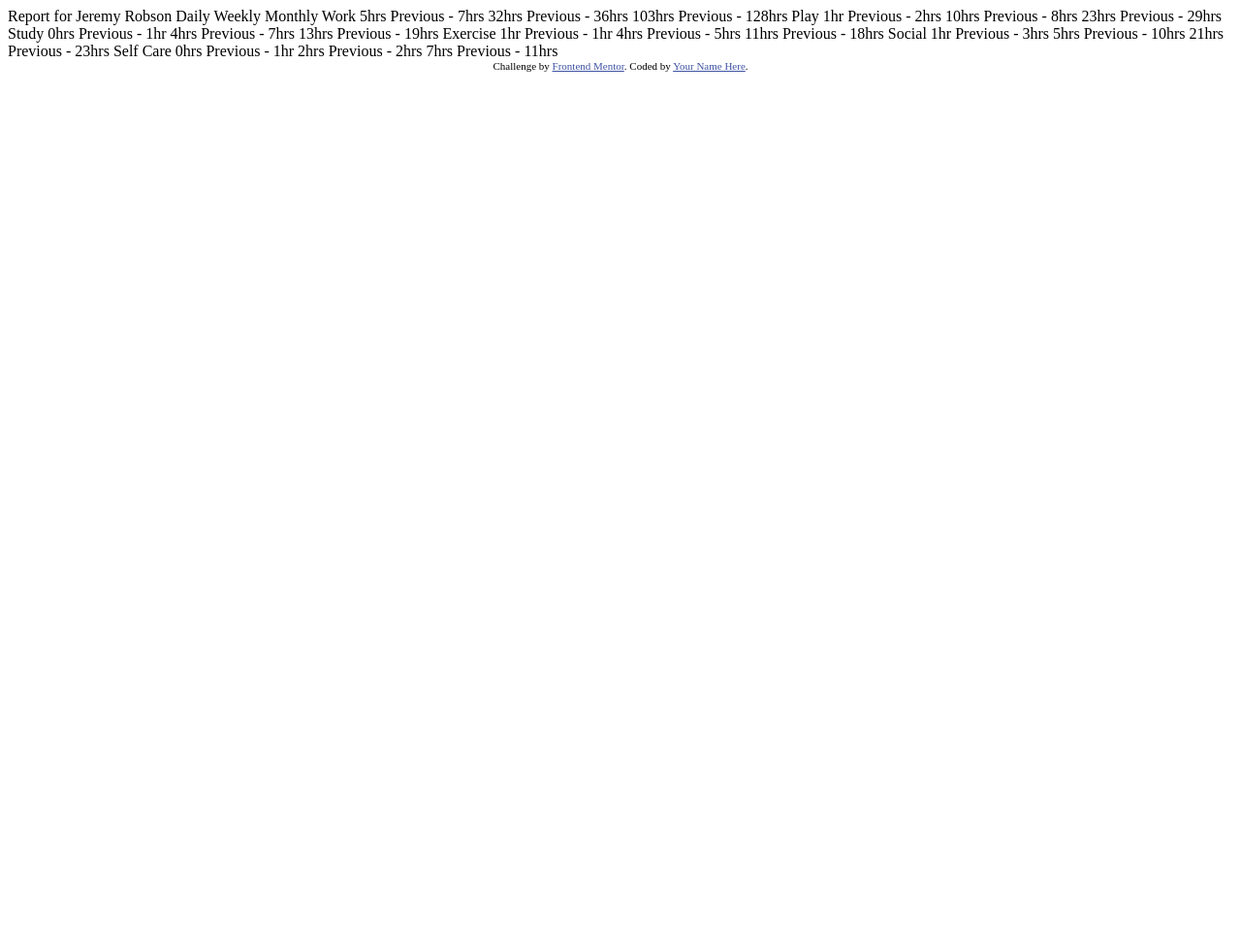
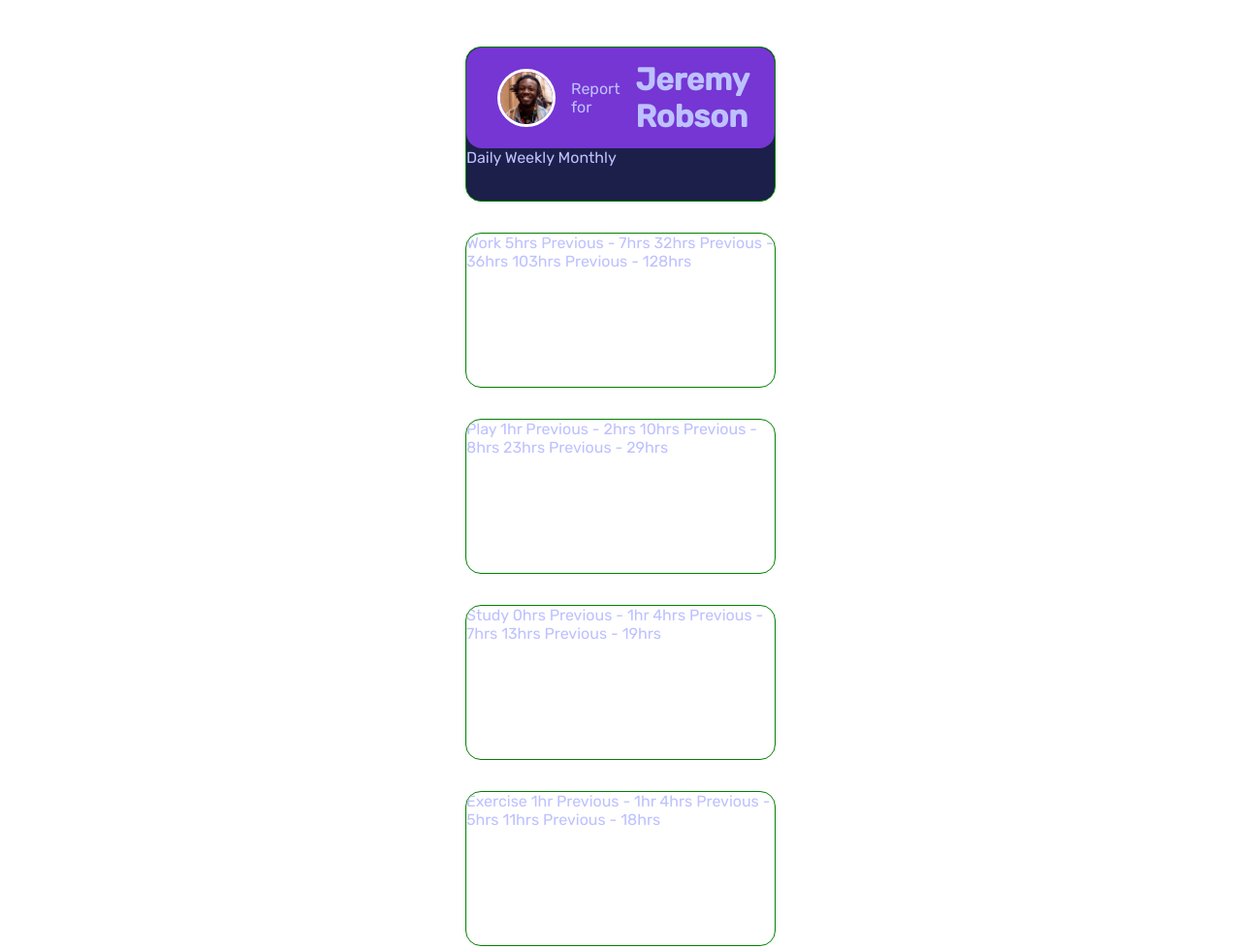
Before and after one commit to eerolli/TimetrackingDashboard, a plain HTML site: page index.html in a window 1280 px wide. Shown: the top 979 px of the page at 97% size. Before the commit the page ends 800 px from the top, so only its background shows below. Drawn offline with Linux system fonts and the light colour scheme.

Commit message:
Start of structure and styles

```diff
--- a/index.html
+++ b/index.html
@@ -5,6 +5,7 @@
   <meta name="viewport" content="width=device-width, initial-scale=1.0"> <!-- displays site properly based on user's device -->
 
   <link rel="icon" type="image/png" sizes="32x32" href="./images/favicon-32x32.png">
+  <link rel="stylesheet" href="style.css">
 
   <title>Frontend Mentor | Time tracking dashboard</title>
 
@@ -15,14 +16,20 @@
   </style>
 </head>
 <body>
-
-  Report for
-  Jeremy Robson
-
+  <div class="wrapper">
+    <div class="card profile">
+      <div class="top">
+        <img src="./images/image-jeremy.png" alt="profile picture" class="profile-pic">
+        <p class="intro">Report for</p>
+        <h1 class="name">Jeremy Robson</h1>
+      </div>
+      <div class="bottom">
         Daily
         Weekly
         Monthly
-
+      </div>
+    </div>
+    <div class="card work">
       Work
       5hrs <!-- daily -->
       Previous - 7hrs <!-- daily -->
@@ -30,7 +37,8 @@
       Previous - 36hrs <!-- weekly -->
       103hrs <!-- monthly -->
       Previous - 128hrs <!-- monthly -->
-
+    </div>
+    <div class="card play">
       Play
       1hr <!-- daily -->
       Previous - 2hrs <!-- daily -->
@@ -38,7 +46,8 @@
       Previous - 8hrs <!-- weekly -->
       23hrs <!-- monthly -->
       Previous - 29hrs <!-- monthly -->
-
+    </div>
+    <div class="card study">
       Study
       0hrs <!-- daily -->
       Previous - 1hr <!-- daily -->
@@ -46,7 +55,8 @@
       Previous - 7hrs <!-- weekly -->
       13hrs <!-- monthly -->
       Previous - 19hrs <!-- monthly -->
-
+    </div>
+    <div class="card exercise">
       Exercise
       1hr <!-- daily -->
       Previous - 1hr <!-- daily -->
@@ -54,7 +64,8 @@
       Previous - 5hrs <!-- weekly -->
       11hrs <!-- monthly -->
       Previous - 18hrs <!-- monthly -->
-
+    </div>
+    <div class="card social">
       Social
       1hr <!-- daily -->
       Previous - 3hrs <!-- daily -->
@@ -62,7 +73,8 @@
       Previous - 10hrs <!-- weekly -->
       21hrs <!-- monthly -->
       Previous - 23hrs <!-- monthly -->
-
+    </div>
+    <div class="card selfcare">
       Self Care
       0hrs <!-- daily -->
       Previous - 1hr <!-- daily -->
@@ -70,11 +82,12 @@
       Previous - 2hrs <!-- weekly -->
       7hrs <!-- monthly -->
       Previous - 11hrs <!-- monthly -->
-
+    </div>
+  </div>
 
   <div class="attribution">
     Challenge by <a href="https://www.frontendmentor.io?ref=challenge" target="_blank">Frontend Mentor</a>.
-    Coded by <a href="#">Your Name Here</a>.
+    Coded by <a href="https://github.com/eerolli">Eero Liuska</a>.
   </div>
 </body>
 </html>
--- /dev/null
+++ b/style.css
@@ -0,0 +1,66 @@
+@import url('https://fonts.googleapis.com/css2?family=Rubik:wght@300;400;500&display=swap');
+
+:root{
+    --blue:hsl(246, 80%, 60%);
+    --light-red: hsl(15, 100%, 70%);
+    --soft-blue: hsl(195, 74%, 62%);
+    --light-red: hsl(348, 100%, 68%);
+    --lime-green: hsl(145, 58%, 55%);
+    --violet: hsl(264, 64%, 52%);
+    --soft-orange: hsl(43, 84%, 65%);
+
+    --very-dark-blue: hsl(226, 43%, 10%);
+    --dark-blue: hsl(235, 46%, 20%);
+    --desaturated-blue: hsl(235, 45%, 61%);
+    --pale-blue: hsl(236, 100%, 87%);
+}
+
+*{
+    box-sizing: border-box;
+}
+
+body{
+    margin: 0;
+    padding: 0;
+    font-family: 'Rubik', sans-serif;
+}
+
+.wrapper{
+    display: flex;
+    flex-direction: column;
+    flex-wrap: wrap;
+    align-items: center;
+    margin-top: 3rem;
+    gap: 2rem;
+}
+
+.card{
+    width: 20rem;
+    height: 10rem;
+    border-radius: 1rem;
+    border: solid 1px green;
+    overflow: hidden;
+    color: var(--pale-blue);
+}
+
+.profile{
+    background-color: var(--dark-blue);
+}
+
+.top{
+    display: flex;
+    justify-content: center;
+    align-items: center;
+    background-color: var(--violet);
+    height: 66%;
+    border-radius: 1rem;
+    gap: 1rem;
+}
+
+.profile-pic{
+    width: 60px;
+    height: 60px;
+    border: 3px solid white;
+    border-radius: 50%;
+    margin-left: 2rem;
+}
```
Also changed, not shown: 1 other file. Lines whose indentation alone changed are shown as unchanged.
